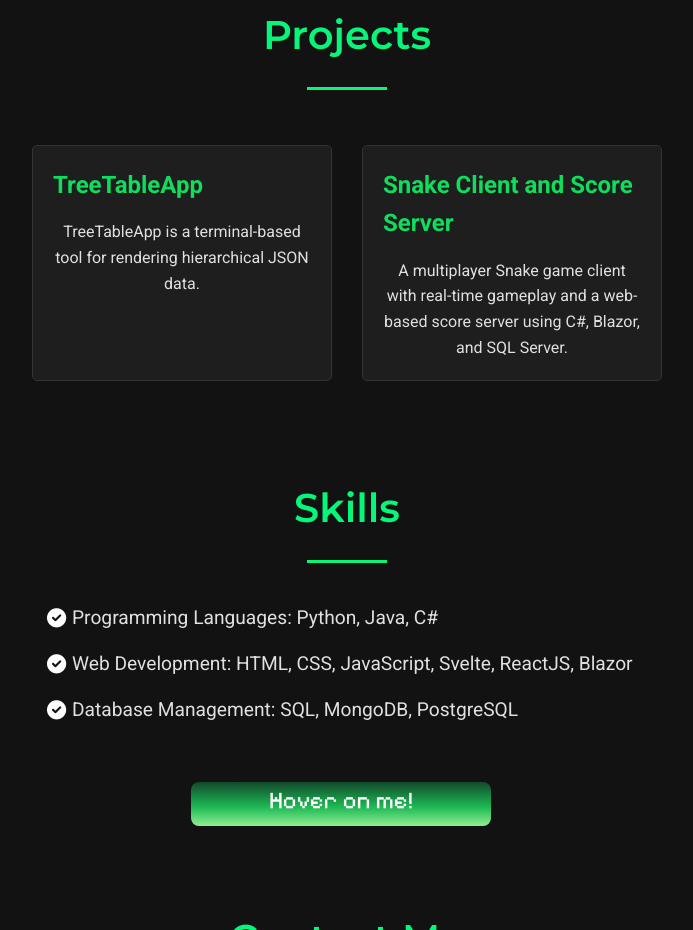
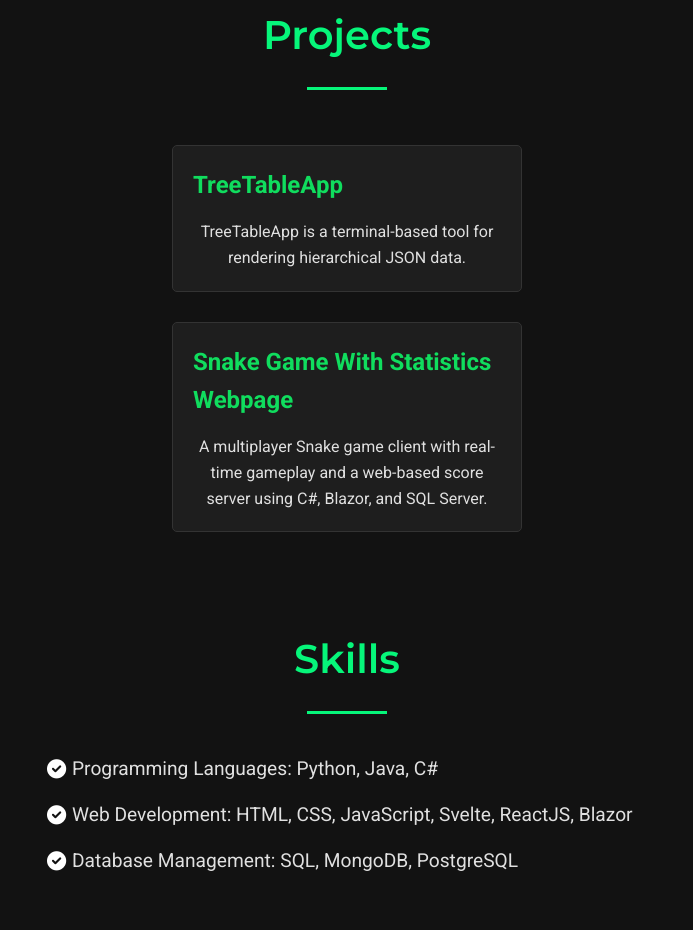
Before and after one commit to PotBorger/Portfolio, a plain HTML site: page index.html in a window 1280 px wide. Shown: the part 1273-2203 px from the top of the page, without its empty margins (293-986 px from the left). Drawn offline with Linux system fonts and the light colour scheme.

Commit message:
Fixed content

```diff
--- a/index.html
+++ b/index.html
@@ -73,7 +73,7 @@
           <p>TreeTableApp is a terminal-based tool for rendering hierarchical JSON data.</p>
         </div>
         <div class="project-item" data-modal="modal2">
-          <h3>Snake Client and Score Server</h3>
+          <h3>Snake Game With Statistics Webpage</h3>
           <p>A multiplayer Snake game client with real-time gameplay and a web-based score
             server using C#, Blazor, and SQL Server.</p>
         </div>
@@ -95,7 +95,7 @@
       </div>
       <div id="modal2" class="modal">
         <div class="modal-content">
-          <h2>Snake Client and Score Server</h2>
+          <h2>Snake Game With Statistics Webpage</h2>
           <span class="close-button">&times;</span>
           <p>Developed a multiplayer Snake game client and web-based
             score server using C#, Blazor, and SQL Server. Designed a
--- a/styles.css
+++ b/styles.css
@@ -214,7 +214,6 @@ section p {
   color: rgb(255, 255, 255);
   transition: color 1s;
   cursor: pointer;
-
 }
  .card:hover:before,
 .card:hover:after {
@@ -284,15 +283,17 @@ section p {
 /* Projects Section */
 .projects-container {
   display: flex;
+  flex-direction: column;
   flex-wrap: wrap;
   justify-content: center;
+  align-items: center;
 }
 
 .project-item {
   background-color: #1e1e1e;
   border: 1px solid #333;
   border-radius: 5px;
-  width: 300px;
+  width: 350px;
   margin: 15px;
   padding: 20px;
   transition: box-shadow 0.3s, transform 0.3s;
```
